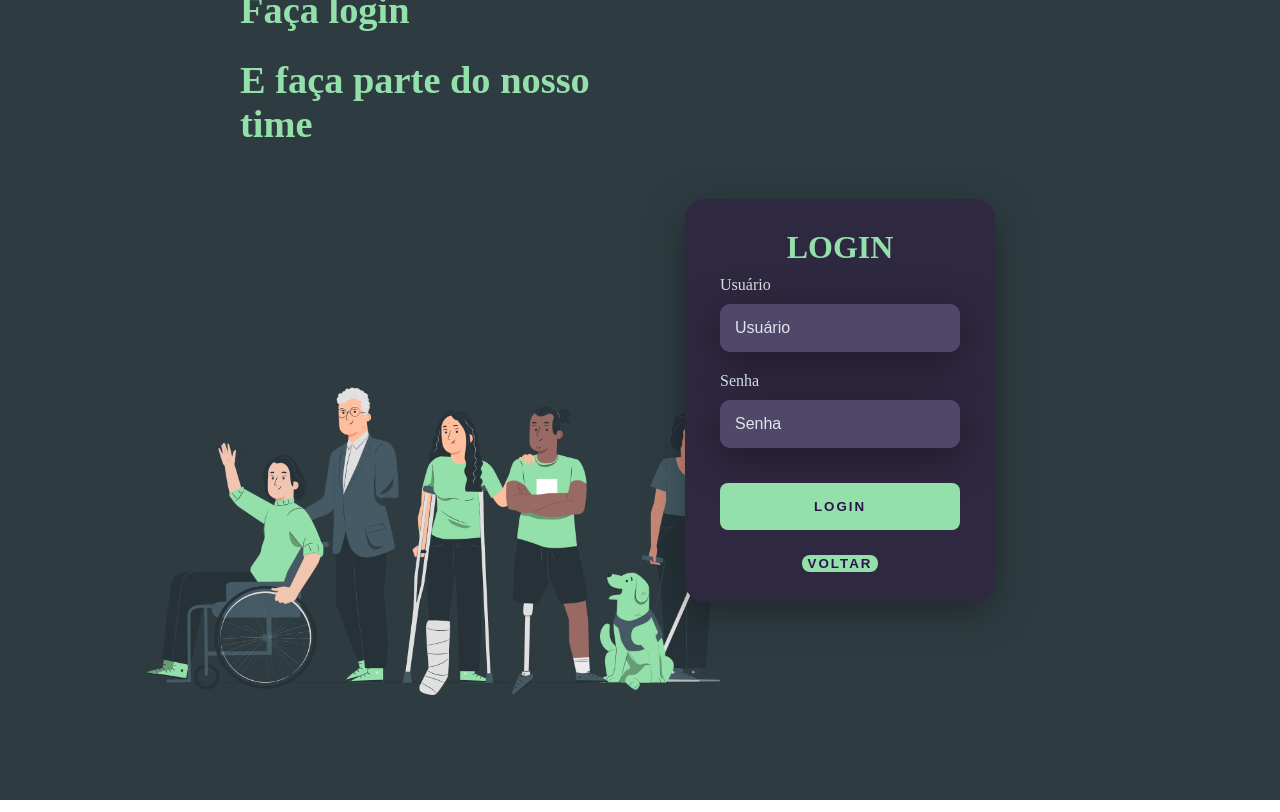
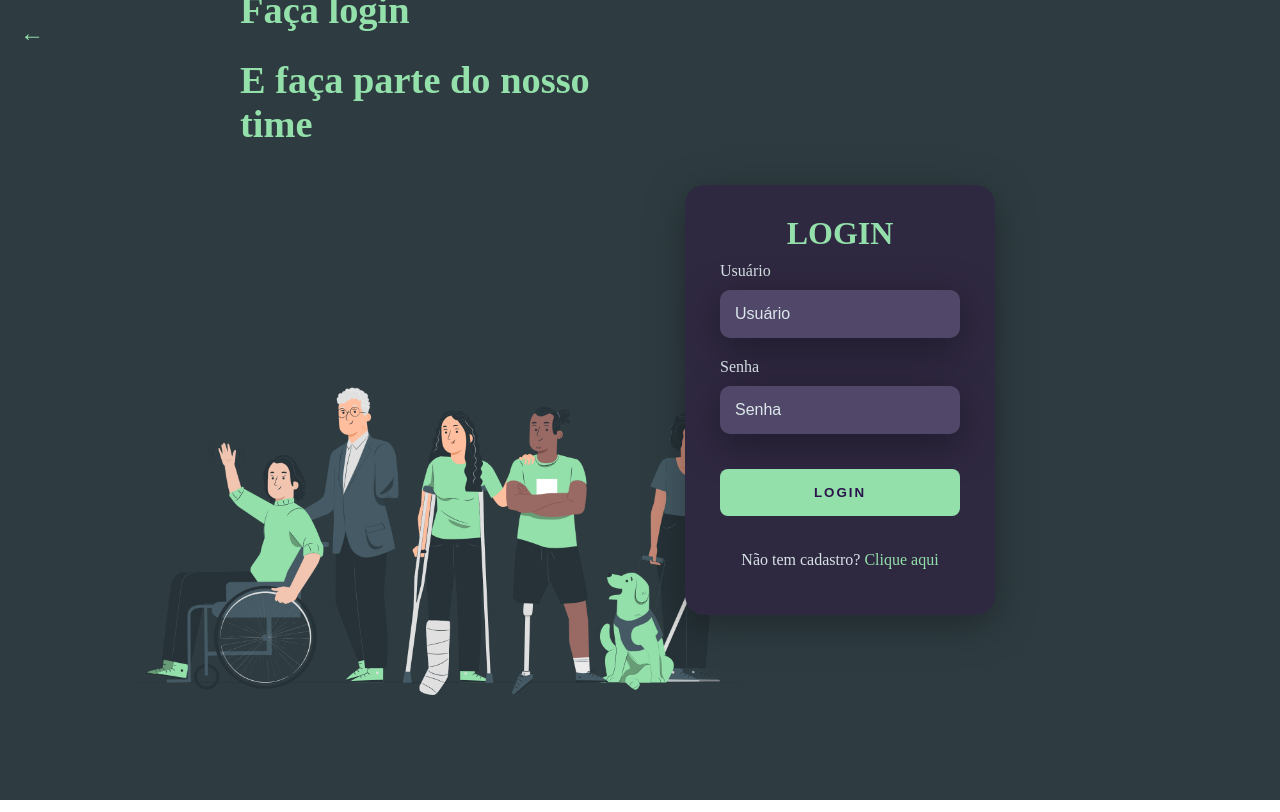
Before and after one commit to Eduarda302/acessallareas, a plain HTML site: page pages/Login.html in a window 1280 px wide. Drawn offline with Linux system fonts and the light colour scheme.

Commit message:
Adicionei a mensagem 'Não tem cadastro? Clique aqui para acessar a página de cadastro.

```diff
--- a/css/styles-cadastro.css
+++ b/css/styles-cadastro.css
@@ -132,7 +132,7 @@ body {
     margin: 25px;
     border: none;
     /*Remove a borda*/
-    border-radius: 8p   x;
+    border-radius: 8px;
     outline: none;
     text-transform: uppercase;
     /*trasforma o texto do botão em maiusculo*/
@@ -145,7 +145,14 @@ body {
     cursor: pointer;
     /*indica que o botão é clicavel*/
     box-shadow: 0px 10px 40px -12pcd #00ff8052;
-
+}
+.back-button {
+    position: absolute;
+    top: 10px;
+    left: 10px;
+    font-size: 24px;
+    color: #93e0aa;
+    text-decoration: none;
 }
 
 @media (max-width: 480px){
--- a/css/styles-login.css
+++ b/css/styles-login.css
@@ -33,6 +33,20 @@ body {
     /*Centraliza os itens verticalmente*/
     flex-direction: column;
     /* para a imagem ficar na parte de baixo*/
+}
+
+.back-button {
+    position: absolute;
+    top: 20px; /* Ajuste conforme necessário */
+    left: 20px; /* Ajuste conforme necessário */
+    font-size: 24px;
+    color: #93e0aa;
+    text-decoration: none;
+    cursor: pointer;
+}
+
+.back-button:hover {
+    color: #7abf8a; /* Cor ao passar o mouse */
 }
 
 .left-login h1 {
@@ -150,25 +164,25 @@ body {
     /*indica que o botão é clicavel*/
     box-shadow: 0px 10px 40px -12pcd #00ff8052;
 }
+ /* Estiliza o parágrafo que contém a mensagem de registro */
+.signup-link {
+    text-align: center; /* Centraliza o texto */
+    margin-top: 10px; /* Adiciona um espaçamento de 10px acima do elemento */
+    color: #f0ffffde; /* Define a cor do texto como vermelho */
+}
 
-.btn-voltar{
-    border: none;
-    /*Remove a borda*/
-    border-radius: 8px;
-    outline: none;
-    text-transform: uppercase;
-    /*trasforma o texto do botão em maiusculo*/
-    font-weight: 800;
-    /*negrito do texto do botão*/
-    letter-spacing: 2px;
-    /*espaço entre a letra do botão*/
-    color: #2b134b;
-    background: #93e0aa;
-    cursor: pointer;
-    /*indica que o botão é clicavel*/
-    box-shadow: 0px 10px 40px -12pcd #00ff8052;
+/* Estiliza o link "Clique aqui" dentro do parágrafo */
+.signup-link a {
+    color: #93e0aa; /* Define a cor do link como vermelho */
+    text-decoration: none; /* Remove a sublinha padrão do link */
+}
 
+/* Adiciona um efeito ao passar o mouse sobre o link */
+.signup-link a:hover {
+    text-decoration: underline; /* Adiciona um sublinhado ao passar o cursor sobre o link */
 }
+
+
 
 /*adicionando resposividade*/
 @media (max-width: 480px) {
--- a/pages/Login.html
+++ b/pages/Login.html
@@ -16,7 +16,8 @@
             <img src="../img/pessoaspcd.png" class="left-login-image" alt="pcds">
         </div>
         <div class="right-login">
-            <div| class="card-login">
+        <div class="card-login">
+            <a href="index.html" class="back-button">&larr;</a> <!-- Botão de voltar -->
                 <h1>LOGIN</h1>
                 <div class="textfield">
                     <label for="usuario">Usuário</label>
@@ -27,7 +28,8 @@
                     <input type="password" name="senha" placeholder="Senha">
                 </div>
                 <button class="btn-login">Login</button>
-                <button class="btn-voltar">voltar</button>
+                <p class="signup-link">Não tem cadastro? <a href="Cadastro.html">Clique aqui</a></p>
+
         </div>
     </div>
     </div>
```
Also changed, not shown: pages/Cadastro.html (+2 -0 lines).
